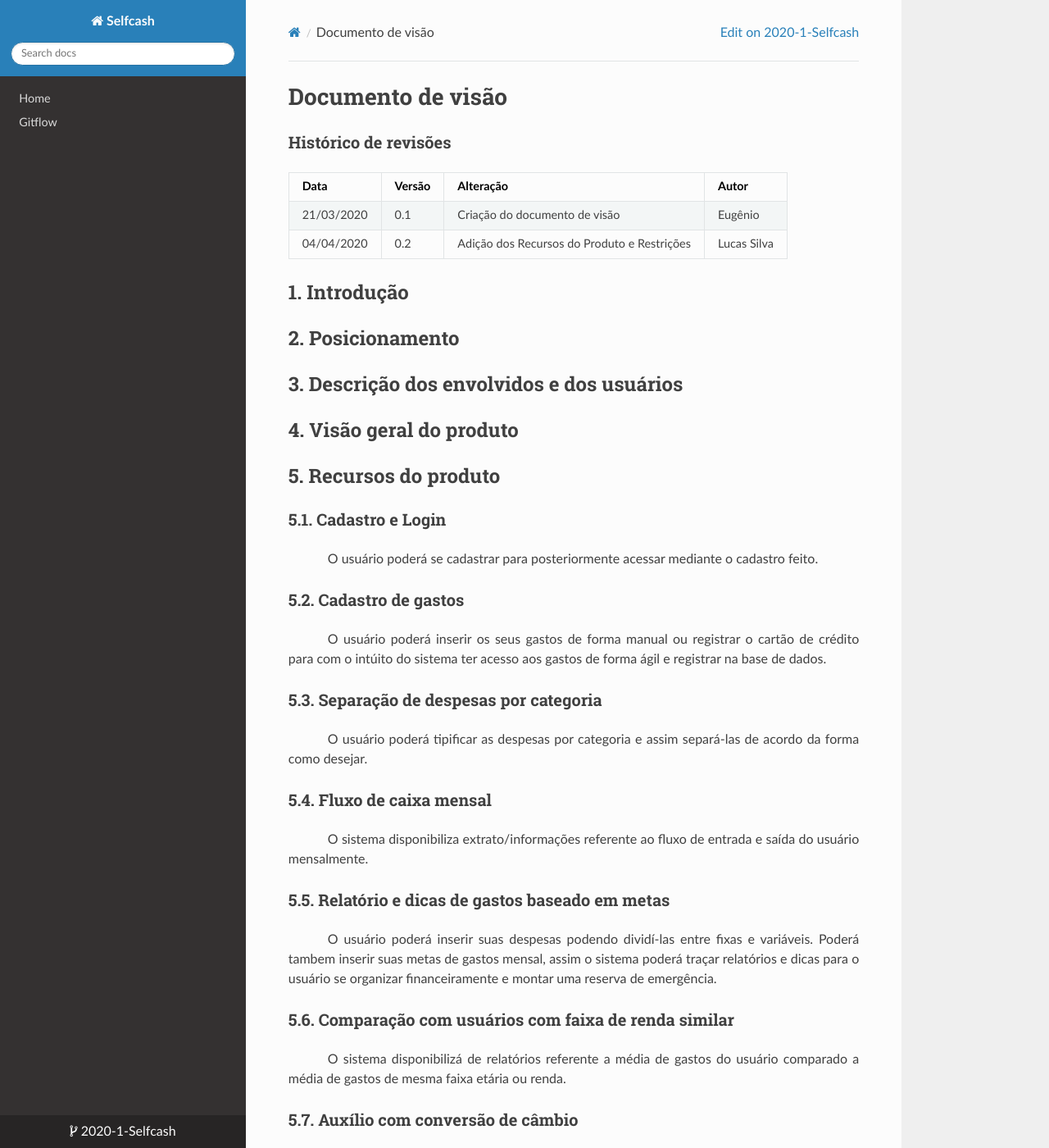
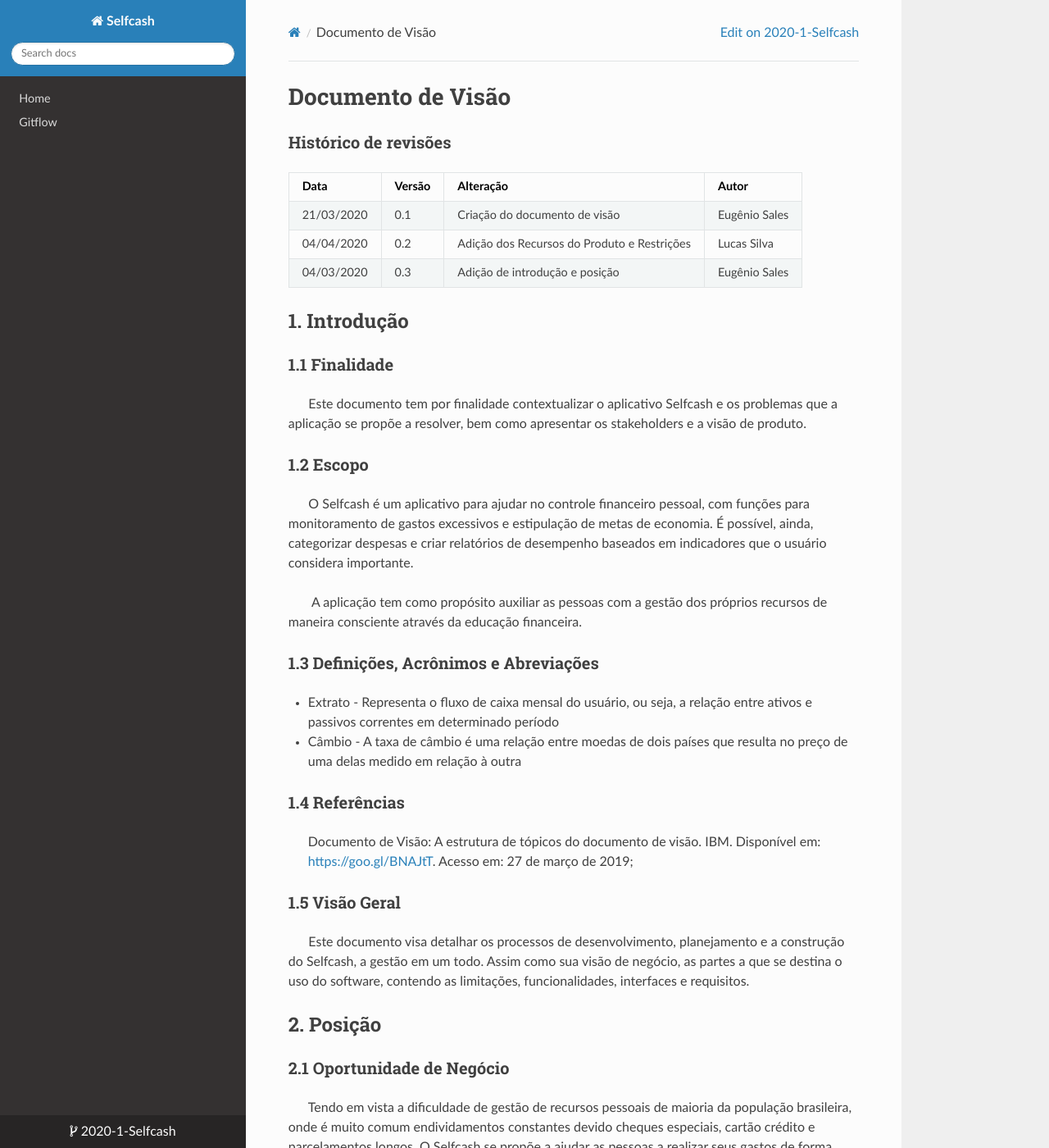
Before and after one commit to 2020-1-Selfcash/Docs, an MkDocs documentation site: the page built from docs/documento_visao.md, in a window 1280 px wide and 1400 px high. Shown: the whole window at 82% size. Built offline with MkDocs 1.6.1, drawn with Linux system fonts in a browser that asks for light colours; nearby versions of some CDN libraries; some of the changed text lies outside the part shown.

Commit message:
Adição de introdução e posição

```diff
--- a/docs/documento_visao.md
+++ b/docs/documento_visao.md
@@ -1,20 +1,140 @@
-# Documento de visão
+# Documento de Visão
 
 ### Histórico de revisões
 |Data|Versão|Alteração|Autor|
 |----|------|---------|-----|
-| 21/03/2020 | 0.1 | Criação do documento de visão | Eugênio |
+| 21/03/2020 | 0.1 | Criação do documento de visão | Eugênio Sales |
 | 04/04/2020 | 0.2 | Adição dos Recursos do Produto e Restrições | Lucas Silva |
+| 04/03/2020 | 0.3 | Adição de introdução e posição | Eugênio Sales |
 
-## 1. Introdução
 
-## 2. Posicionamento
+## **1. Introdução**
 
-## 3. Descrição dos envolvidos e dos usuários
+### 1.1 Finalidade
+  &nbsp;&nbsp;&nbsp;&nbsp;&nbsp;&nbsp;Este documento tem por finalidade contextualizar o aplicativo Selfcash e os problemas que a aplicação se propõe a resolver, bem como apresentar os stakeholders e a visão de produto.
 
-## 4. Visão geral do produto
+### 1.2 Escopo
+&nbsp;&nbsp;&nbsp;&nbsp;&nbsp;&nbsp;O Selfcash é um aplicativo para ajudar no controle financeiro pessoal, com funções para monitoramento de gastos excessivos e estipulação de metas de economia. É possível, ainda, categorizar despesas e criar relatórios de desempenho baseados em indicadores que o usuário considera importante.
 
-## 5. Recursos do produto
+&nbsp;&nbsp;&nbsp;&nbsp;&nbsp;&nbsp; A aplicação tem como propósito auxiliar as pessoas com a gestão dos próprios recursos de maneira consciente através da educação financeira.
+
+### 1.3 Definições, Acrônimos e Abreviações
+
+ * Extrato - Representa o fluxo de caixa mensal do usuário, ou seja, a relação entre ativos e passivos correntes em determinado período
+ * Câmbio - A taxa de câmbio é uma relação entre moedas de dois países que resulta no preço de uma delas medido em relação à outra
+
+### 1.4 Referências
+
+>Documento de Visão: A estrutura de tópicos do documento de visão. IBM. Disponível em: <a href='https://goo.gl/BNAJtT'><https://goo.gl/BNAJtT></a>. Acesso em: 27 de março de 2019;
+
+
+### 1.5 Visão Geral
+&nbsp;&nbsp;&nbsp;&nbsp;&nbsp;&nbsp;Este documento visa detalhar os processos de desenvolvimento, planejamento e a construção do Selfcash, a gestão em um todo. Assim como sua visão de negócio, as partes a que se destina o uso do software, contendo as limitações, funcionalidades, interfaces e requisitos.
+
+## **2. Posição**
+
+### 2.1 Oportunidade de Negócio
+&nbsp;&nbsp;&nbsp;&nbsp;&nbsp;&nbsp;Tendo em vista a dificuldade de gestão de recursos pessoais de maioria da população brasileira, onde é muito comum endividamentos constantes devido cheques especiais, cartão crédito e parcelamentos longos. O Selfcash se propõe a ajudar as pessoas a realizar seus gastos de forma consciente e sem dívidas, incentivando o consumo equilibrado e transparente.
+
+### 2.2 Descrição do Problema
+
+| | |
+| :---: | :---: |
+| **O problema de** | gestão de recursos financeiros |
+| **Afeta** | grande parte da população brasileira |
+| **Cujo impacto é** | Endividamentos por cheque especial, cartão de crédito e parcelamentos longos  |
+| **Uma boa solução seria** | Promover um controle dos recursos de forma consciente e sem dívidas por meio de educação |
+
+### 2.3 Descrição de Posição do Produto
+
+| | |
+| :---: | :---: |
+| **Para** | Pessoas que querem se livrar de dívidas e ter um controle consciente dos gastos |
+| **Que** | são consumidoras |
+| **O Selfcash** | é um aplicativo|
+| **Que** | auxilia com o controle de gastos, economia e simulações |
+| **Diferente de** | instituições financeiras |
+| **Nosso produto** | Auxilia o usuário a gastar melhor |
+
+## **3. Descrição dos Envolvidos e dos Usuários**
+
+### 3.1 Resumo dos Envolvidos
+
+| **Nome** | **Descrição** | **Responsabilidade** |
+| :------: | :-----------: | :------------------: |
+| Equipe de Desenvolvimento |  | Desenvolvimento, Testes, Documentação e Implementação do Software |
+| Equipe de Gestão |  | Gerir o desenvolvimento do produto identificando problemas e apontando caminhos e soluções |
+
+
+### 3.2 Resumo do Usuário
+| **Nome** | **Descrição** |
+| :------: | :-----------: |
+| Paciente |  |
+| Dermatologista  |  |
+
+### 3.3 Ambiente do Usuário
+
+	O sistema será utilizado em smartphones com sistema operacional android ou ios.
+
+### 3.4 Perfis dos Envolvidos
+
+#### 3.4.1 Equipe de Desenvolvimento
+
+|  |  |
+| --------------- | --------------- |
+| **Representantes** |     |
+| **Descrição** | Desenvolvedores. |
+| **Tipo** | |
+| **Responsabilidades** | Desenvolvimento, Testes, Documentação, Implementação do software e Gestão do Projeto. |
+| **Critérios de Sucesso** | Finalizar o desenvolvimento e realizar entrega do software em tempo estipulado.  |
+| **Envolvimento** | Alto  |
+
+#### 3.4.2 Equipe de Gestão de Projeto
+
+|  |  |
+| --------------- | --------------- |
+| **Representante** |  |
+| **Descrição** |  |
+| **Tipo** |  |
+| **Responsabilidades** |  |
+| **Critérios de Sucesso** |  |
+| **Envolvimento** | Alto |
+
+
+### 3.5 Perfis dos Usuários
+
+#### 3.5.1 PXXXX
+
+|  |  |
+| --------------- | --------------- |
+| **Representante** |  |
+| **Descrição** |  |
+| **Tipo** |  |
+| **Responsabilidades** |  |
+| **Critérios de Sucesso** |  |
+| **Envolvimento** |  |
+
+
+### 3.6 Alternativas e Concorrências
+
+#### 3.6.1 XXXX
+
+
+## **4. Visão Geral do Produto**
+### 4.1 Perspectiva do Produto
+
+
+### 4.2 Resumo dos Recursos
+| **Benefício para o Cliente** | **Recursos de suporte** |
+|:---:|:---:|
+|  |  |
+|  |  |
+|  |  |
+|  |  |
+
+### 4.3 Custo e Precificação
+
+## **5. Recursos do Produto**
 
 ### 5.1. Cadastro e Login
 <p style="text-align:justify">&emsp;&emsp;&emsp;&emsp;O usuário poderá se cadastrar para posteriormente acessar mediante o cadastro feito.</p>
@@ -44,4 +164,4 @@
 <p style="text-align:justify">&emsp;&emsp;&emsp;&emsp;O usuário poderá registrar empréstimos que foi feito para outros usuários ou pessoas de fora do sistema. Caso seja usuário de fora do sistema, terá a possibilidade de enviar um convite para se cadastrar.</p>
 
 
-## 6. Restrições
+## **6. Restrições**
```
